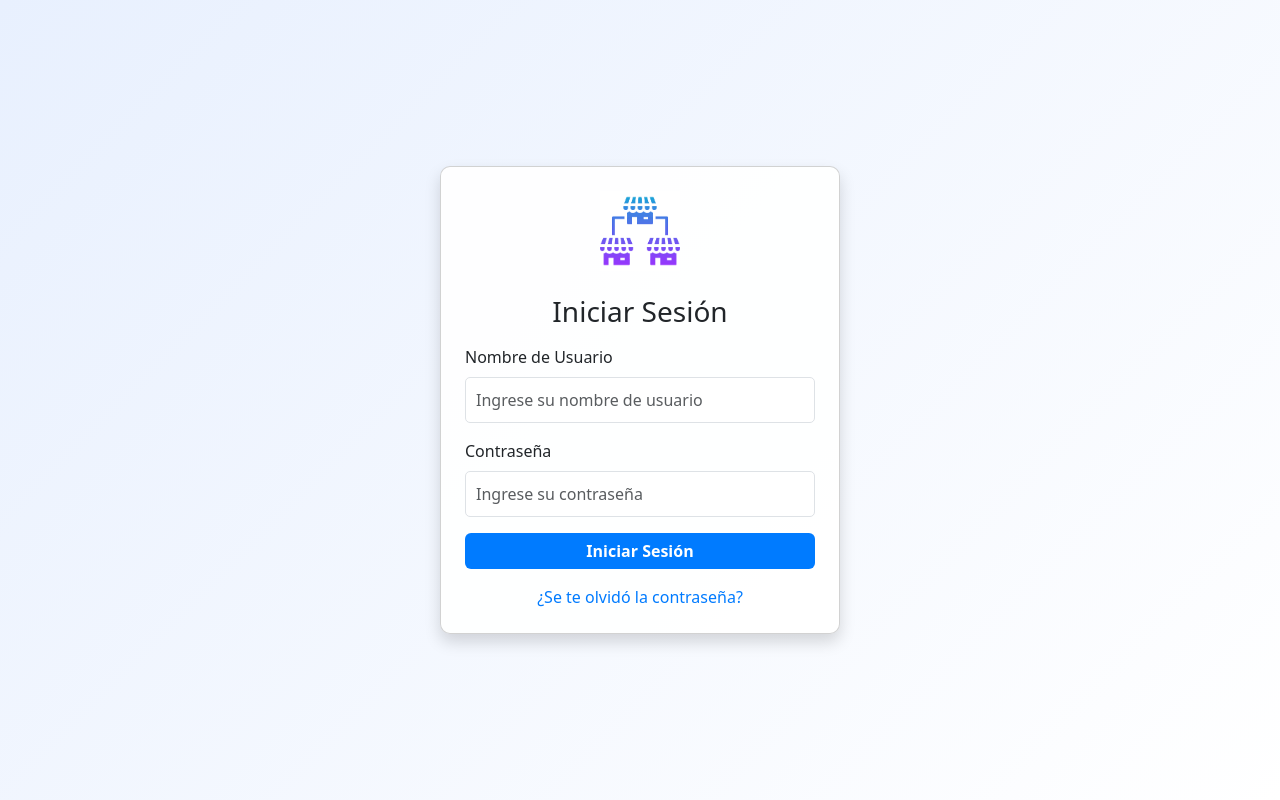
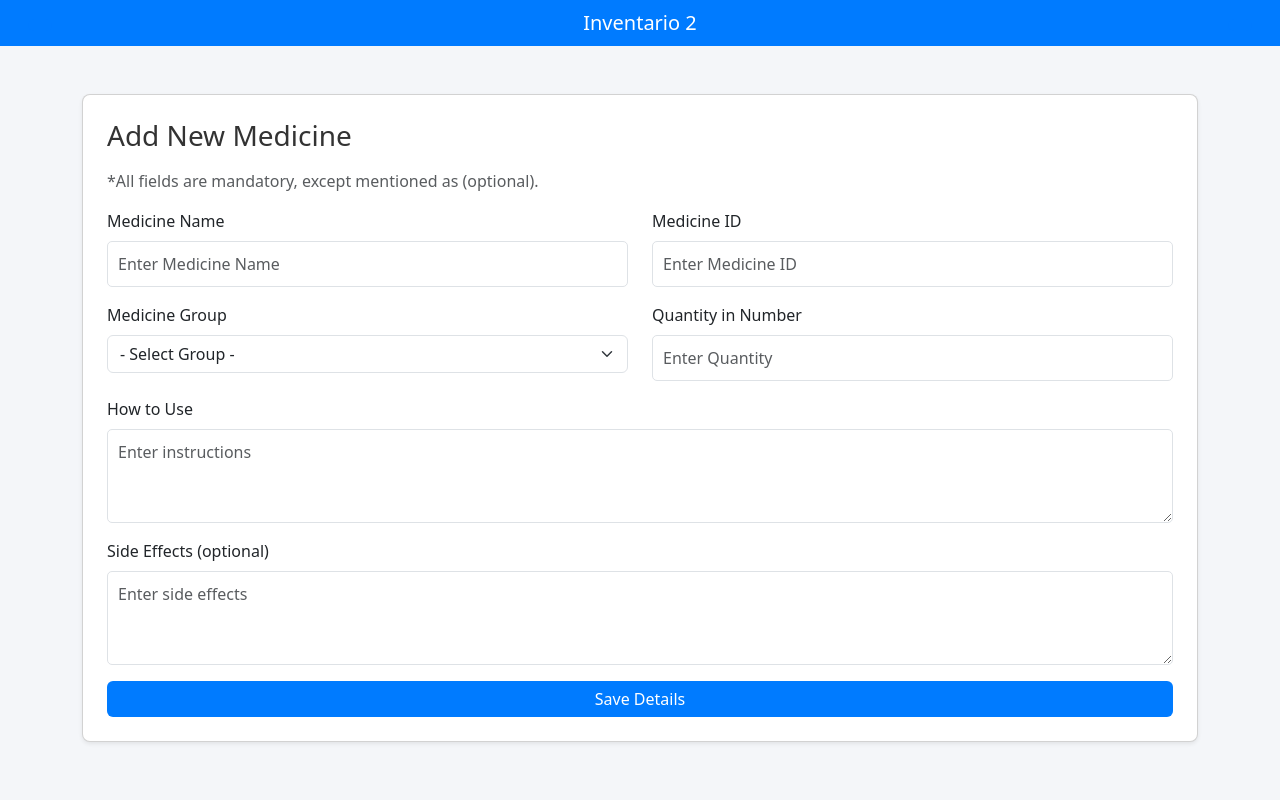
Before and after one commit to Yoda2171/SalvaPOS, an Angular app in the folder salvapos-frontend/: page /inventario in a window 1280 px wide. Before the commit this address led to /login. Built offline with nearby package versions, Linux system fonts and the light colour scheme.

Commit message:
arregle el inventario

```diff
--- a/salvapos-frontend/src/app/app.routes.ts
+++ b/salvapos-frontend/src/app/app.routes.ts
@@ -1,13 +1,13 @@
 import { Routes } from '@angular/router';
 import { LoginComponent } from './login/login.component'; // Asegúrate de que el componente de Login está importado
 import { RegisterComponent } from './register/register.component'; // Asegúrate de que el componente de Registro está importado
-//import { InventarioComponent } from './inventario/inventario.component'; // Asegúrate de que el componente de Inventario está importado
+import { InventarioComponent } from './inventario/inventario.component'; // Asegúrate de que el componente de Inventario está importado
 
 // Definimos las rutas de la aplicación
 export const routes: Routes = [
   { path: 'login', component: LoginComponent },  // Ruta para la página de Login
   { path: 'register', component: RegisterComponent },  // Ruta para la página de Registro
-  //{ path: 'inventario', component: InventarioComponent },  // Ruta para la página de Inventario
+  { path: 'inventario', component: InventarioComponent },  // Ruta para la página de Inventario
   { path: '', redirectTo: 'login', pathMatch: 'full' },  // Redirige a Login por defecto
   { path: '**', redirectTo: 'login' }  // Redirige a Login si la ruta no existe
 ];
--- /dev/null
+++ b/salvapos-frontend/src/app/inventario/inventario.component.css
@@ -0,0 +1,42 @@
+/* Fondo general */
+.container-fluid {
+    background-color: #f4f6f9;
+}
+
+  /* Barra superior */
+.bg-primary {
+    background-color: #007bff !important;
+}
+
+  /* Tarjeta con sombra para el formulario */
+.card {
+    background-color: #fff;
+    border-radius: 8px;
+    box-shadow: 0 4px 8px rgba(0, 0, 0, 0.1);
+}
+
+  /* Espaciado dentro del formulario */
+.form-control {
+    border-radius: 5px;
+    padding: 10px;
+}
+
+  /* Botón de guardar */
+.btn-primary {
+    background-color: #007bff;
+    border: none;
+}
+
+.btn-primary:hover {
+    background-color: #0056b3;
+}
+
+  /* Iconos */
+.bi {
+    font-size: 24px;
+}
+
+  /* Ajuste de títulos */
+h3 {
+    color: #333;
+}
--- /dev/null
+++ b/salvapos-frontend/src/app/inventario/inventario.component.html
@@ -0,0 +1,73 @@
+<div class="container-fluid vh-100">
+    <!-- Barra superior -->
+    <div class="row bg-primary text-white py-2 px-3 d-flex justify-content-between align-items-center">
+    <div class="col-auto">
+        <button class="btn btn-primary" id="menuButton">
+        <i class="bi bi-list" style="font-size: 24px;"></i> <!-- Icono de menú -->
+        </button>
+    </div>
+    <div class="col-auto">
+        <span class="fs-5">Inventario 2</span>
+    </div>
+    <div class="col-auto">
+        <button class="btn btn-primary">
+        <i class="bi bi-box-arrow-right" style="font-size: 24px;"></i> <!-- Icono de logout -->
+        </button>
+    </div>
+    </div>
+
+    <!-- Formulario de agregar medicamento -->
+    <div class="container mt-5">
+    <div class="card shadow-sm p-4">
+        <h3 class="mb-3">Add New Medicine</h3>
+        <p class="text-muted">*All fields are mandatory, except mentioned as (optional).</p>
+
+        <form>
+        <!-- Fila para nombre e ID del medicamento -->
+        <div class="row mb-3">
+            <div class="col-md-6">
+            <label for="medicineName" class="form-label">Medicine Name</label>
+            <input type="text" id="medicineName" class="form-control" placeholder="Enter Medicine Name" required>
+            </div>
+            <div class="col-md-6">
+            <label for="medicineId" class="form-label">Medicine ID</label>
+            <input type="text" id="medicineId" class="form-control" placeholder="Enter Medicine ID" required>
+            </div>
+        </div>
+
+        <!-- Fila para grupo del medicamento y cantidad -->
+        <div class="row mb-3">
+            <div class="col-md-6">
+            <label for="medicineGroup" class="form-label">Medicine Group</label>
+            <select id="medicineGroup" class="form-select" required>
+                <option value="">- Select Group -</option>
+                <option value="group1">Group 1</option>
+                <option value="group2">Group 2</option>
+            </select>
+            </div>
+            <div class="col-md-6">
+            <label for="quantity" class="form-label">Quantity in Number</label>
+            <input type="number" id="quantity" class="form-control" placeholder="Enter Quantity" required>
+            </div>
+        </div>
+
+        <!-- Fila para cómo usar el medicamento -->
+        <div class="mb-3">
+            <label for="howToUse" class="form-label">How to Use</label>
+            <textarea id="howToUse" class="form-control" rows="3" placeholder="Enter instructions" required></textarea>
+        </div>
+
+        <!-- Fila para efectos secundarios -->
+        <div class="mb-3">
+            <label for="sideEffects" class="form-label">Side Effects (optional)</label>
+            <textarea id="sideEffects" class="form-control" rows="3" placeholder="Enter side effects"></textarea>
+        </div>
+
+        <!-- Botón para guardar detalles -->
+        <div class="d-grid">
+            <button type="submit" class="btn btn-primary">Save Details</button>
+        </div>
+        </form>
+    </div>
+    </div>
+</div>
--- /dev/null
+++ b/salvapos-frontend/src/app/inventario/inventario.component.ts
@@ -0,0 +1,15 @@
+import { Component } from '@angular/core';
+
+@Component({
+  selector: 'app-inventario',
+  templateUrl: './inventario.component.html',
+  styleUrls: ['./inventario.component.css'],
+  standalone: true
+})
+export class InventarioComponent {
+  // Lógica del formulario de inventario
+  onSubmit() {
+    console.log('Datos del medicamento guardados correctamente.');
+    // Lógica para manejar el envío de datos
+  }
+}
```
Also changed, not shown: 1 other file (tests, documents, lock files or other folders).
